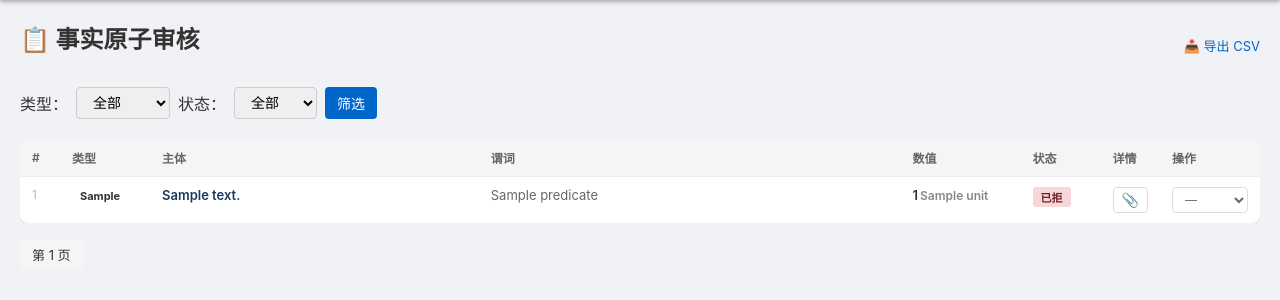
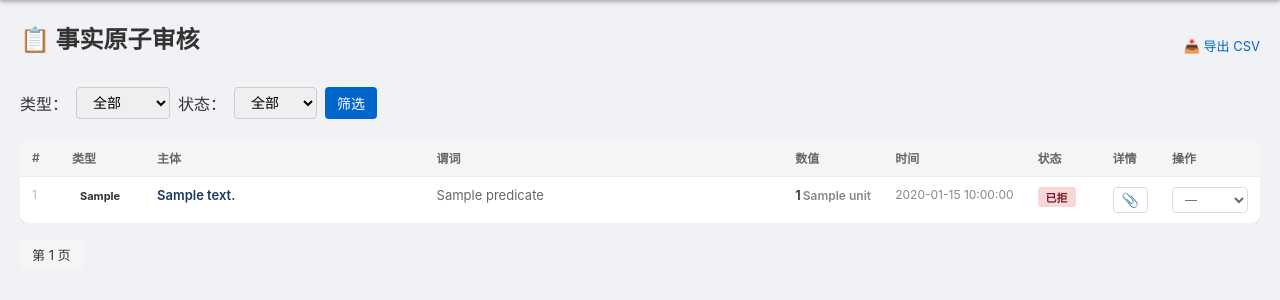
Before and after one commit to d8349565/007, a Flask app: template app/web/templates/review.html in a window 1280 px wide. Shown: the part 48-348 px from the top of the page. Run offline with Flask 3, Linux system fonts and the light colour scheme; the template is opened without the code that fills it: most values are stand-ins (such as "Sample title", 1, 10 or a date in 2020).

Commit message:
fix: 修复气泡弹窗定位并添加时间列
- 气泡弹窗改为 fixed 定位，根据按钮位置动态计算
- 表格添加时间列直接展示
- 确保弹窗不会超出窗口边界

Co-Authored-By: Claude Opus 4.6 <noreply@anthropic.com>

```diff
--- a/app/web/templates/review.html
+++ b/app/web/templates/review.html
@@ -45,9 +45,9 @@
         }
         .btn-detail:hover { background: #e8f0fe; border-color: #aaa; color: #1a3a5c; }
         .detail-popup {
-            display: none; position: absolute; background: white; border: 1px solid #ddd;
+            display: none; position: fixed; background: white; border: 1px solid #ddd;
             border-radius: 8px; padding: 14px; box-shadow: 0 6px 20px rgba(0,0,0,0.15);
-            z-index: 100; min-width: 280px; max-width: 400px; margin-top: 4px;
+            z-index: 1000; min-width: 280px; max-width: 320px;
         }
         .detail-popup.show { display: block; }
         .detail-row { margin-bottom: 8px; font-size: 12px; line-height: 1.5; }
@@ -117,11 +117,12 @@
         <thead>
             <tr>
                 <th style="width:40px;">#</th>
-                <th style="width:90px;">类型</th>
+                <th style="width:85px;">类型</th>
                 <th>主体</th>
                 <th>谓词</th>
-                <th style="width:120px;">数值</th>
-                <th style="width:80px;">状态</th>
+                <th style="width:100px;">数值</th>
+                <th style="width:70px;">时间</th>
+                <th style="width:75px;">状态</th>
                 <th style="width:50px;">详情</th>
                 <th style="width:80px;">操作</th>
             </tr>
@@ -142,6 +143,7 @@
                         -
                     {% endif %}
                 </td>
+                <td style="font-size:12px; color:#888; white-space:nowrap;">{{ f.time_expr or '-' }}</td>
                 <td>
                     {% if f.review_status == 'AUTO_PASS' or f.review_status == 'HUMAN_PASS' %}
                     <span class="badge badge-pass">{% if f.review_status == 'AUTO_PASS' %}自动{% else %}人工{% endif %}</span>
@@ -218,7 +220,19 @@ function toggleDetail(btn, e) {
     document.querySelectorAll('.detail-popup.show').forEach(p => {
         if (p !== btn.nextElementSibling) p.classList.remove('show');
     });
-    btn.nextElementSibling.classList.toggle('show');
+    var popup = btn.nextElementSibling;
+    popup.classList.toggle('show');
+    if (popup.classList.contains('show')) {
+        var rect = btn.getBoundingClientRect();
+        var popupRect = popup.getBoundingClientRect();
+        var top = rect.bottom + 8;
+        var left = Math.max(10, Math.min(rect.left, window.innerWidth - popupRect.width - 10));
+        popup.style.top = top + 'px';
+        popup.style.left = left + 'px';
+        if (top + popupRect.height > window.innerHeight - 10) {
+            popup.style.top = (rect.top - popupRect.height - 8) + 'px';
+        }
+    }
 }
 document.addEventListener('click', () => {
     document.querySelectorAll('.detail-popup.show').forEach(p => p.classList.remove('show'));
```
